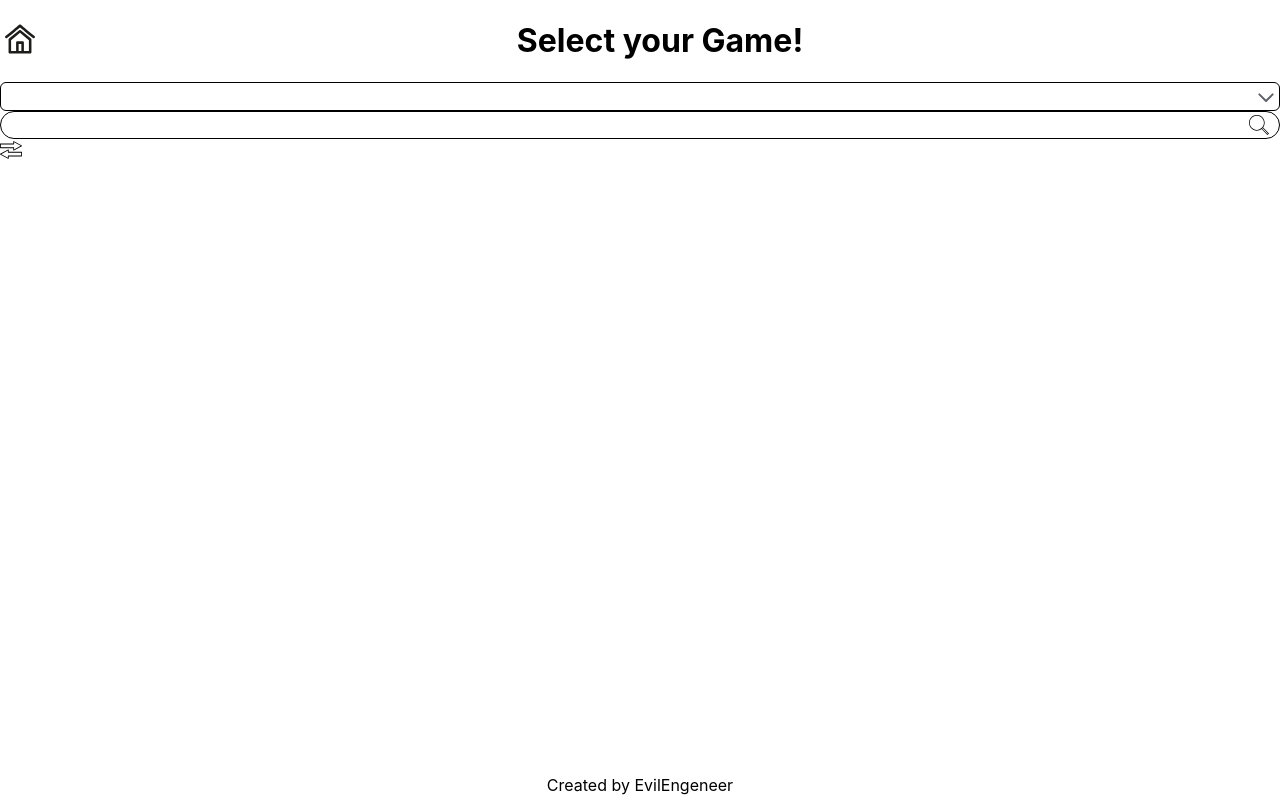
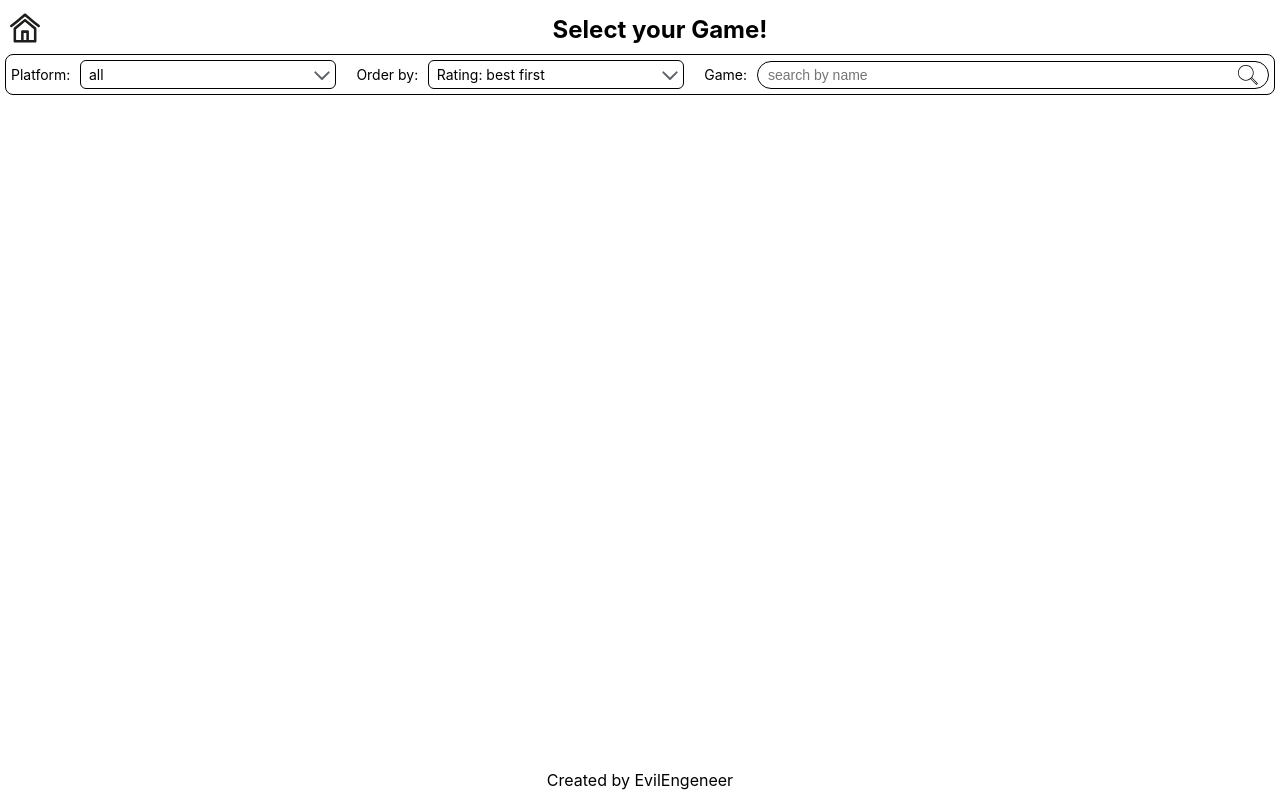
Before and after one commit to GrigorenkoSergey/coin32, a Next.js app: page / in a window 1280 px wide. Built offline with nearby package versions, Linux system fonts and the light colour scheme.

Commit message:
added simple SortingBar

```diff
--- a/components/Dropdown.js
+++ b/components/Dropdown.js
@@ -3,9 +3,7 @@ import styled from 'styled-components';
 import { useOnClickOutside } from '../utils';
 import ArrowSvg from '../public/icons/arrow.svg';
 
-export default function Dropdown(x) {
-  const { list = [], onSelect, selectedItem } = x;
-
+export default function Dropdown({ list = [], onSelect, selectedItem, placeholder = '', zIndex }) {
   const ref = useRef(null);
   const [isExpanded, setIsExpanded] = useState(false);
   useOnClickOutside(ref, () => setIsExpanded(false));
@@ -16,11 +14,11 @@ export default function Dropdown(x) {
   };
 
   return (
-    <Container ref={ref}>
+    <Container ref={ref} zIndex={zIndex}>
       <Header isExpanded={isExpanded}
               onClick={() => setIsExpanded(!isExpanded)}>
         <Value isExpanded={isExpanded}>
-          { selectedItem ? selectedItem.text : x.placeholder }
+          { selectedItem ? selectedItem.text : placeholder }
         </Value>
 
         <Arrow isExpanded={isExpanded}>
@@ -48,17 +46,22 @@ const transitionDuration = '0.3s';
 const borderRadius = '6px';
 
 /* https://stackoverflow.com/questions/38223879/white-space-nowrap-breaks-flexbox-layout */
-const Container = styled.div`
+const Container = styled.section`
 min-width: 0;
 position: relative;
+width: 100%;
+
+${({ zIndex }) => zIndex && `
+z-index: ${zIndex};
+`}
 `;
 
-const Header = styled.div`
+const Header = styled.section`
 display: flex;
 align-items: center;
 justify-content: space-between;
 border: 1px solid black;
-padding: 5px 5px 5px 2.5px;
+padding: 5px 5px 5px 7.5px;
 font-size: ${fontSize};
 border-radius: ${borderRadius};
 cursor: pointer;
@@ -71,12 +74,12 @@ ${x => x.isExpanded && `
 `}
 `;
 
-const Value = styled.div`
+const Value = styled.section`
 overflow: hidden;
 text-overflow: ellipsis;
 `;
 
-const Arrow = styled.div`
+const Arrow = styled.section`
 cursor: pointer;
 transition: ${transitionDuration};
 
--- a/components/Footer.js
+++ b/components/Footer.js
@@ -1,10 +1,10 @@
 import styled from 'styled-components';
 
-export default function Footer(x) {
-  return <Content {...x}>Created by EvilEngeneer</Content>;
+export default function Footer() {
+  return <Container>Created by EvilEngeneer</Container>;
 }
 
-const Content = styled.footer`
+const Container = styled.footer`
 display: flex;
 justify-content: center;
 padding: 5px;
--- a/components/Header.js
+++ b/components/Header.js
@@ -25,6 +25,7 @@ padding: 5px;
 `;
 
 const Title = styled.h1`
+margin: 10px 0;
 flex-grow: 1;
 text-align: center;
 `;
--- a/components/Layout.js
+++ b/components/Layout.js
@@ -12,10 +12,11 @@ export default function Layout({ title, children }) {
   );
 }
 
-const Container = styled.div`
+const Container = styled.section`
 max-width: 1280px;
 min-height: 100vh;
 display: flex;
 flex-direction: column;
 margin: 0 auto;
+padding: 5px;
 `;
--- a/components/Search.js
+++ /dev/null
@@ -1,23 +0,0 @@
-import styled from 'styled-components';
-
-export default function Search() {
-  return (
-    <Input type="text" alt="search" />
-  );
-}
-
-const Input = styled.input`
-  border-radius: 10000px;
-  border: 1px solid black;
-  outline: none;
-  padding: 5px 35px 5px 10px;
-  font-size: 14px;
-  background-image: url('/icons/search.svg');
-  background-repeat: no-repeat;
-  background-position: center right 10px;
-  background-size: 20px;
-
-  &:focus {
-    box-shadow: 0 0 5px gray;
-  }
-`
--- /dev/null
+++ b/components/SortingBar.js
@@ -0,0 +1,96 @@
+import { useState } from 'react';
+import styled from 'styled-components';
+import Dropdown from '../components/Dropdown';
+
+const mockPlatforms = [
+  { id: '0', text: 'all' },
+  { id: '1', text: 'platform-1' },
+  { id: '2', text: 'platform-2' },
+  { id: '3', text: 'platform-3' },
+];
+const orderList = [
+  { id: 'rating', text: 'Rating: best first' },
+  { id: '-rating', text: 'Rating: worst first' },
+  { id: 'release', text: 'Release: new first' },
+  { id: '-release', text: 'Release: old first' },
+];
+
+export default function SortingBar() {
+  const [order, setOrder] = useState(orderList[0]);
+  const [platform, setPlatform] = useState(mockPlatforms[0]);
+
+  return (
+    <Container>
+      <GameSpan>Game:</GameSpan>
+      <Search type="text" alt="search" placeholder="search by name" />
+      <span>Platform:</span>
+      <Dropdown list={mockPlatforms} zIndex={10} selectedItem={platform} onSelect={setPlatform} />
+      <OrderSpan>Order by:</OrderSpan>
+      <Dropdown list={orderList} selectedItem={order} onSelect={setOrder} />
+    </Container>
+  );
+}
+
+const Container = styled.section`
+display: grid;
+grid-template-columns: auto 1fr;
+align-items: center;
+gap: 5px 10px;
+padding: 5px;
+border: 1px solid black;
+border-radius: 8px;
+
+@media ${p => p.theme.media.tablet} {
+  grid-template-columns: repeat(2, auto minmax(150px, 1fr));
+}
+
+@media ${p => p.theme.media.laptop} {
+  grid-auto-flow: dense;
+  grid-template-columns: repeat(3, auto 1fr);
+}
+
+@media ${p => p.theme.media.desktop} {
+  grid-template-columns: repeat(2, auto 1fr) auto 2fr;
+}
+
+span {
+  font-size: 14px;
+}
+`;
+
+const GameSpan = styled.span`
+@media ${p => p.theme.media.laptop} {
+  grid-column: 5;
+  padding-left: 10px;
+}
+`;
+
+const Search = styled.input`
+  border-radius: 10000px;
+  border: 1px solid black;
+  outline: none;
+  padding: 5px 35px 5px 10px;
+  font-size: 14px;
+  background-image: url('/icons/search.svg');
+  background-repeat: no-repeat;
+  background-position: center right 10px;
+  background-size: 20px;
+
+  @media ${p => p.theme.media.tablet} {
+    grid-column: 2 / -1;
+  }
+
+  @media ${p => p.theme.media.laptop} {
+    grid-column: 6;
+  }
+
+  &:focus {
+    box-shadow: 0 0 5px gray;
+  }
+`;
+
+const OrderSpan = styled.span`
+@media ${p => p.theme.media.tablet} {
+  padding-left: 10px;
+}
+`;
--- a/pages/_app.js
+++ b/pages/_app.js
@@ -1,13 +1,14 @@
-import { createGlobalStyle } from 'styled-components';
+import { createGlobalStyle, ThemeProvider } from 'styled-components';
 
-export default function MyApp({ Component, pageProps }) {
-  return (
-    <>
-      <Global />
-      <Component {...pageProps} />
-    </>
-  );
-}
+const theme = {
+  flexGaps,
+  media: {
+    tablet: '(min-width: 481px)',
+    laptop: '(min-width: 769px)',
+    desktop: '(min-width: 1025px)',
+    TV: '(min-width: 1201px)',
+  }
+};
 
 const Global = createGlobalStyle`
 html,
@@ -37,3 +38,23 @@ a {
   }
 }
 `;
+
+export default function MyApp({ Component, pageProps }) {
+  return (
+    <ThemeProvider theme={theme}>
+      <Global />
+      <Component {...pageProps} />
+    </ThemeProvider>
+  );
+}
+
+// use only in flex-containers
+// vgap, hgap in pixels
+function flexGaps({ vgap = 0, hgap = 0 } = {}) {
+  return (
+    `& > *:not(:first-child) {
+      margin-top: ${vgap}px;
+      margin-left: ${hgap}px;
+    }`
+  );
+}
--- a/pages/index.js
+++ b/pages/index.js
@@ -1,14 +1,10 @@
-import Dropdown from '../components/Dropdown';
 import Layout from '../components/Layout';
-import Search from '../components/Search';
-import SwapSvg from '../public/icons/swap.svg';
+import SortingBar from '../components/SortingBar';
 
 export default function Home() {
   return (
     <Layout title="Select your Game!">
-      <Dropdown />
-      <Search />
-      <SwapSvg width={22} />
+      <SortingBar />
     </Layout>
   );
 }
```
Also changed, not shown: .eslintrc.json, public/icons/swap.svg (deleted).
